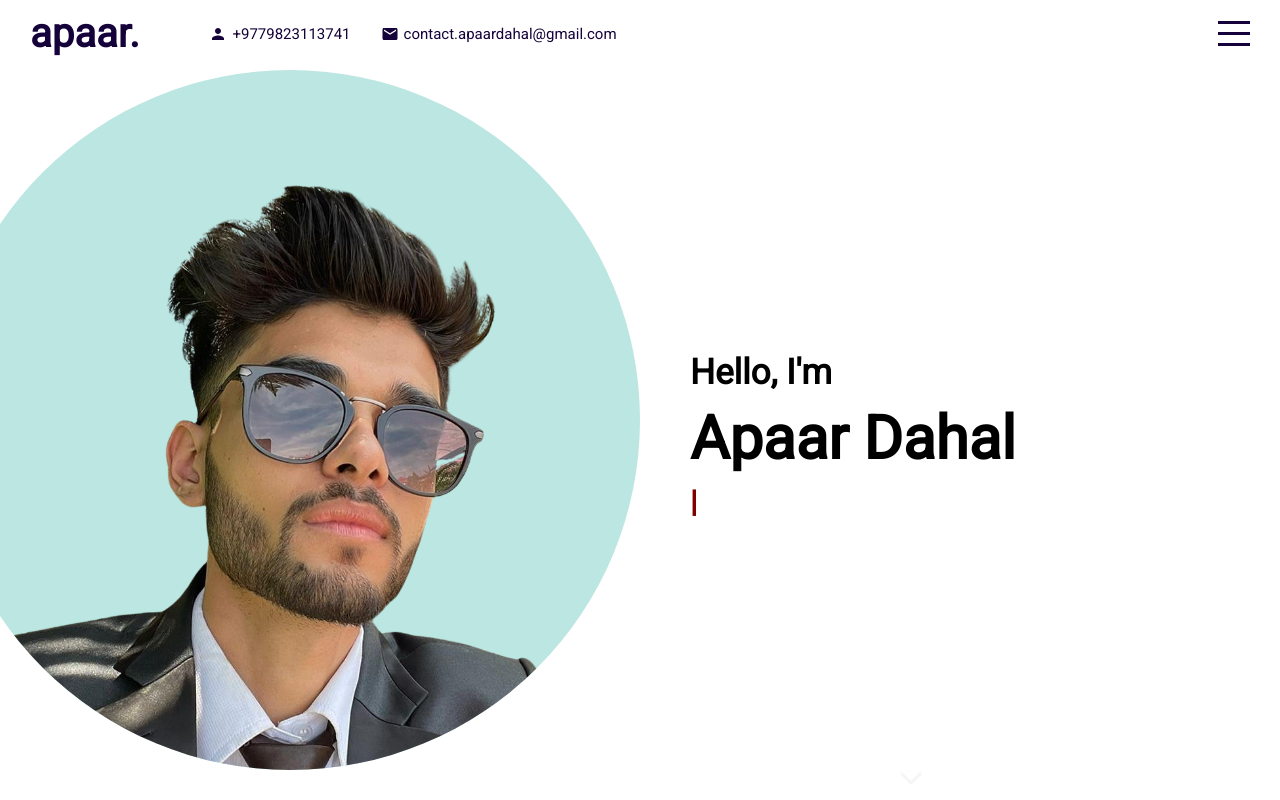
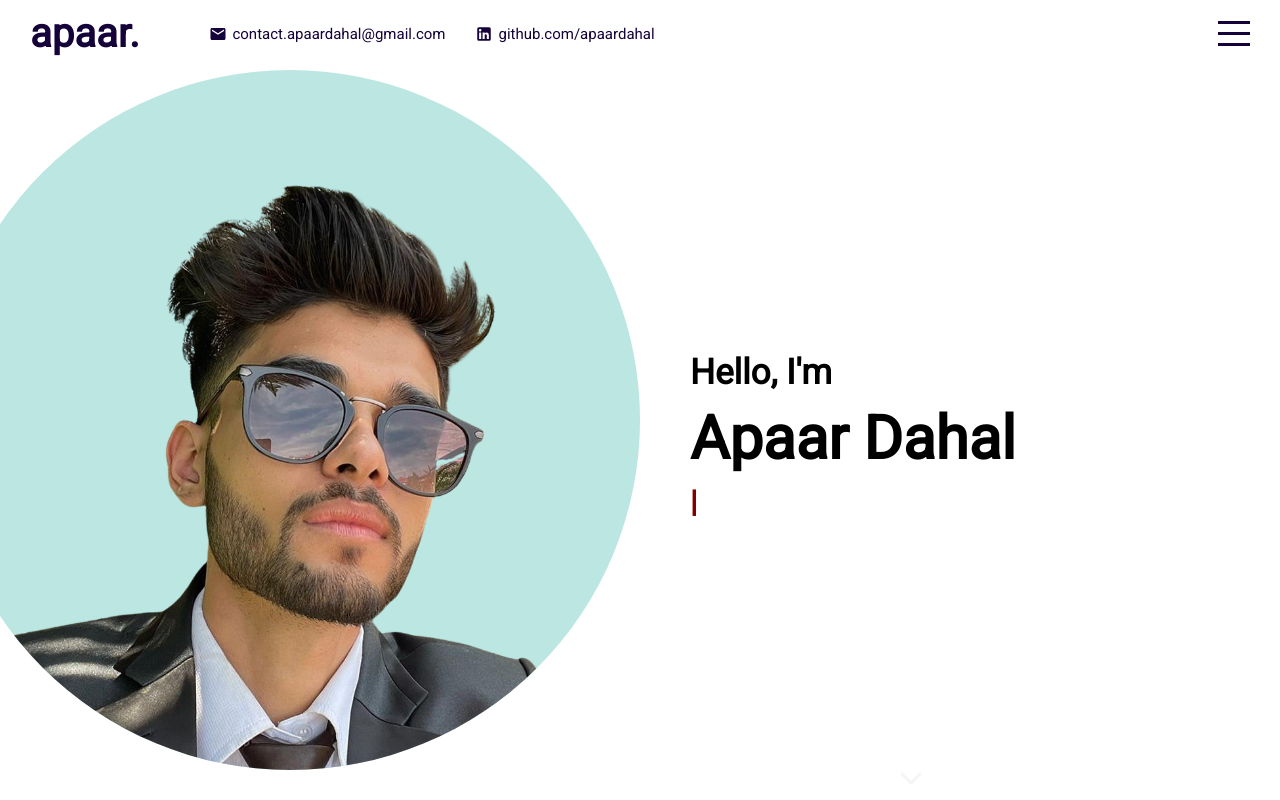
Before and after one commit to apaardahal/portfolio, a React (Create React App) app: page / in a window 1280 px wide. Built offline with nearby package versions, Linux system fonts and the light colour scheme.

Commit message:
Images updated
Images updated

```diff
--- a/src/components/topbar/Topbar.jsx
+++ b/src/components/topbar/Topbar.jsx
@@ -1,5 +1,5 @@
 import "./topbar.scss";
-import {Person, Mail} from "@material-ui/icons"
+import {Person, Mail, LinkedIn} from "@material-ui/icons"
 
 export default function Topbar ({ menuOpen, setMenuOpen }) {
     return (
@@ -8,12 +8,12 @@ export default function Topbar ({ menuOpen, setMenuOpen }) {
                 <div className = "left">
                     <a href = "#intro" className = "logo">apaar.</a>
                     <div className = "itemContainer">
-                        <Person className = "icon"/>
-                        <span>+9779823113741</span>
+                        <Mail className = "icon" />
+                        <span>contact.apaardahal@gmail.com</span>
                     </div>
                     <div className = "itemContainer">
-                        <Mail className = "icon" />
-                        <span>contact.apaardahal@gmail.com</span>
+                        <LinkedIn className = "icon" />
+                        <span>github.com/apaardahal</span>
                     </div>
                 </div>
                 <div className = "right">
--- a/src/components/works/Works.jsx
+++ b/src/components/works/Works.jsx
@@ -7,7 +7,7 @@ export default function Works() {
     const data = [
         {
           id: "1",
-          icon: "./assets/mobile.png",
+          icon: "./assets/website.png",
           title: "Website Development",
           desc:
             "Websites don't have to be static, I love making pages come to life. ",
@@ -16,19 +16,19 @@ export default function Works() {
         },
         {
           id: "2",
-          icon: "./assets/globe.png",
+          icon: "./assets/mobile.png",
           title: "Mobile Application",
           desc:
-            "Lorem Ipsum is simply dummy text of the printing and typesetting industry.",
+            "Don't you need a mobile application that is user-friendly, easy to navigate as well as visually appealing? Hire me",
           img:
             "https://i.pinimg.com/originals/e9/c9/2f/e9c92f7869d682a6fa5a97fb8a298f30.jpg",
         },
         {
           id: "3",
-          icon: "./assets/writing.png",
+          icon: "./assets/design.png",
           title: "Desiging",
           desc:
-            "Lorem Ipsum is simply dummy text of the printing and typesetting industry.",
+            "You don't know how your website should look? Hire me.",
           img:
             "https://i.pinimg.com/originals/a9/f6/94/a9f69465d972a004ad581f245d6ad581.jpg",
         },
--- a/src/components/works/works.scss
+++ b/src/components/works/works.scss
@@ -111,7 +111,7 @@
 
                     }
                     p{
-                        font-size: 13px;
+                        font-size: 16px;
 
                         @include mobile{
                             display: none;
```
Also changed, not shown: public/assets/design.png (added), public/assets/website.png (added).
